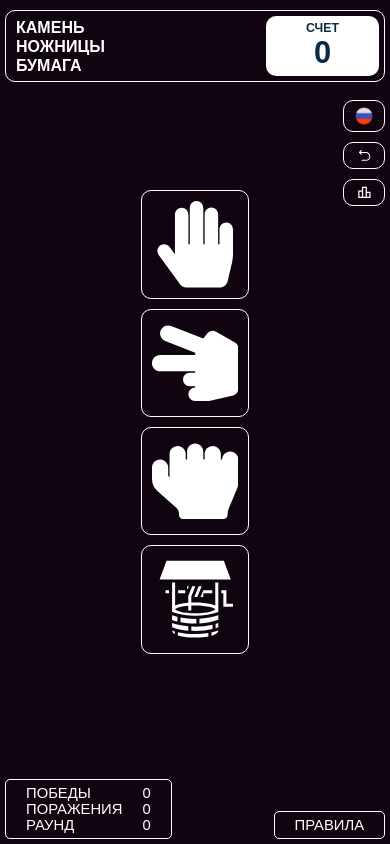
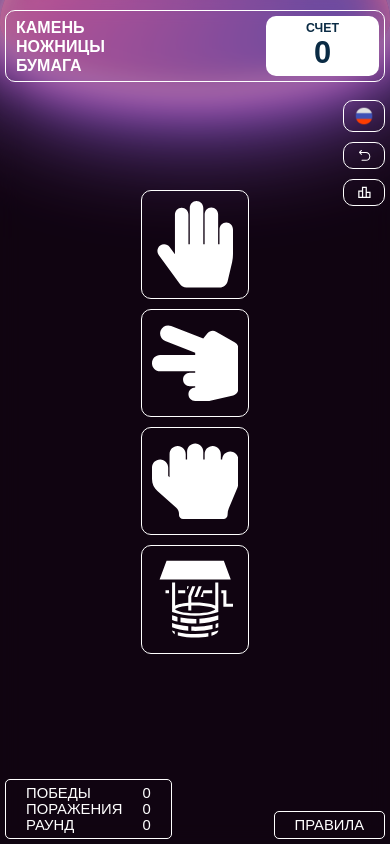
Before and after one commit to Roman1306r/rock-paper-scissors, a React (Vite) app: page / in a window 390 px wide. Built offline with nearby package versions, Linux system fonts and the light colour scheme; a web font is replaced by a local one.

Commit message:
Update index.css

```diff
--- a/src/index.css
+++ b/src/index.css
@@ -113,7 +113,7 @@ body::after {
 
 @media (max-width: 767px) {
   body::before {
-    display: none;
+    content: none;
     left: 50%;
     top: 0%;
     transform: translate(-50%, -50%);
```
